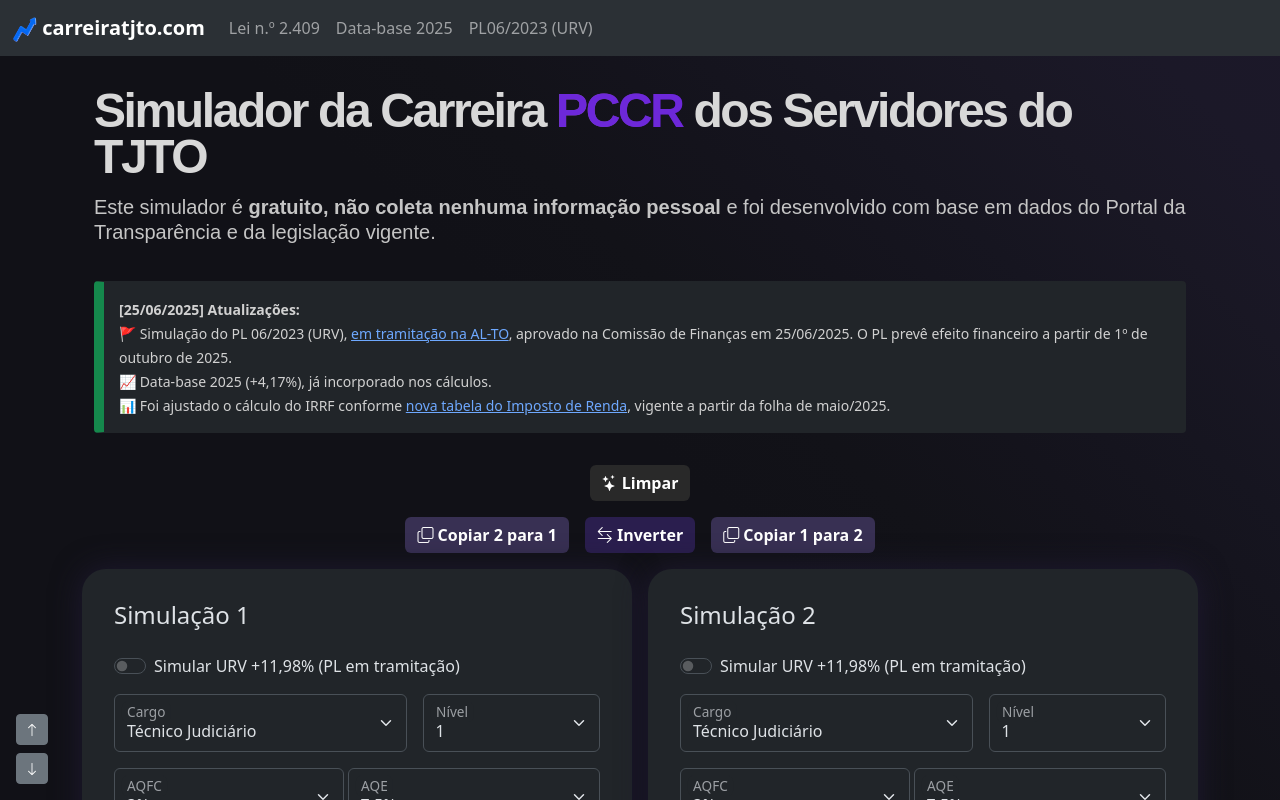
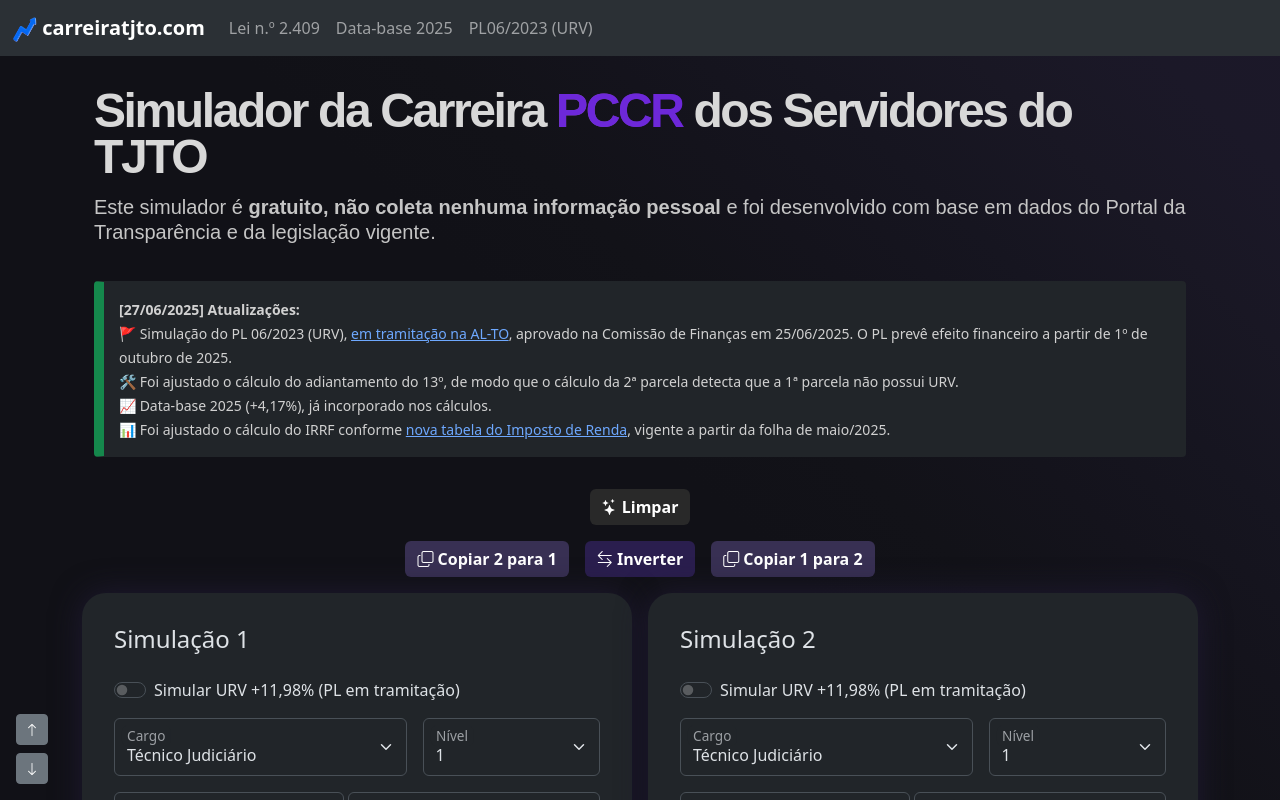
Before and after one commit to guilhermeoq/carreira-tjto, a Vue app: page / in a window 1280 px wide. Shown: the top 800 px of the page. Built offline with nearby package versions, Linux system fonts and the light colour scheme.

Commit message:
feat: news section updates

```diff
--- a/src/components/Calculadora.vue
+++ b/src/components/Calculadora.vue
@@ -47,8 +47,9 @@
       </div>
 
       <div class="callout callout-info">
-        <small><strong>[25/06/2025] Atualizações:</strong><br>
+        <small><strong>[27/06/2025] Atualizações:</strong><br>
           🚩 Simulação do PL 06/2023 (URV), <a href="https://sapl.al.to.leg.br/materia/9605/documentoacessorio">em tramitação na AL-TO</a>, aprovado na Comissão de Finanças em 25/06/2025. O PL prevê efeito financeiro a partir de 1º de outubro de 2025.<br>
+          🛠️ Foi ajustado o cálculo do adiantamento do 13º, de modo que o cálculo da 2ª parcela detecta que a 1ª parcela não possui URV.<br>
           📈 Data-base 2025 (+4,17%), já incorporado nos cálculos.<br>
           📊 Foi ajustado o cálculo do IRRF conforme <a
             href="https://www.gov.br/planalto/pt-br/acompanhe-o-planalto/noticias/2025/04/nova-tabela-do-imposto-de-renda-comeca-a-valer-em-maio-veja-o-que-muda">nova
```
